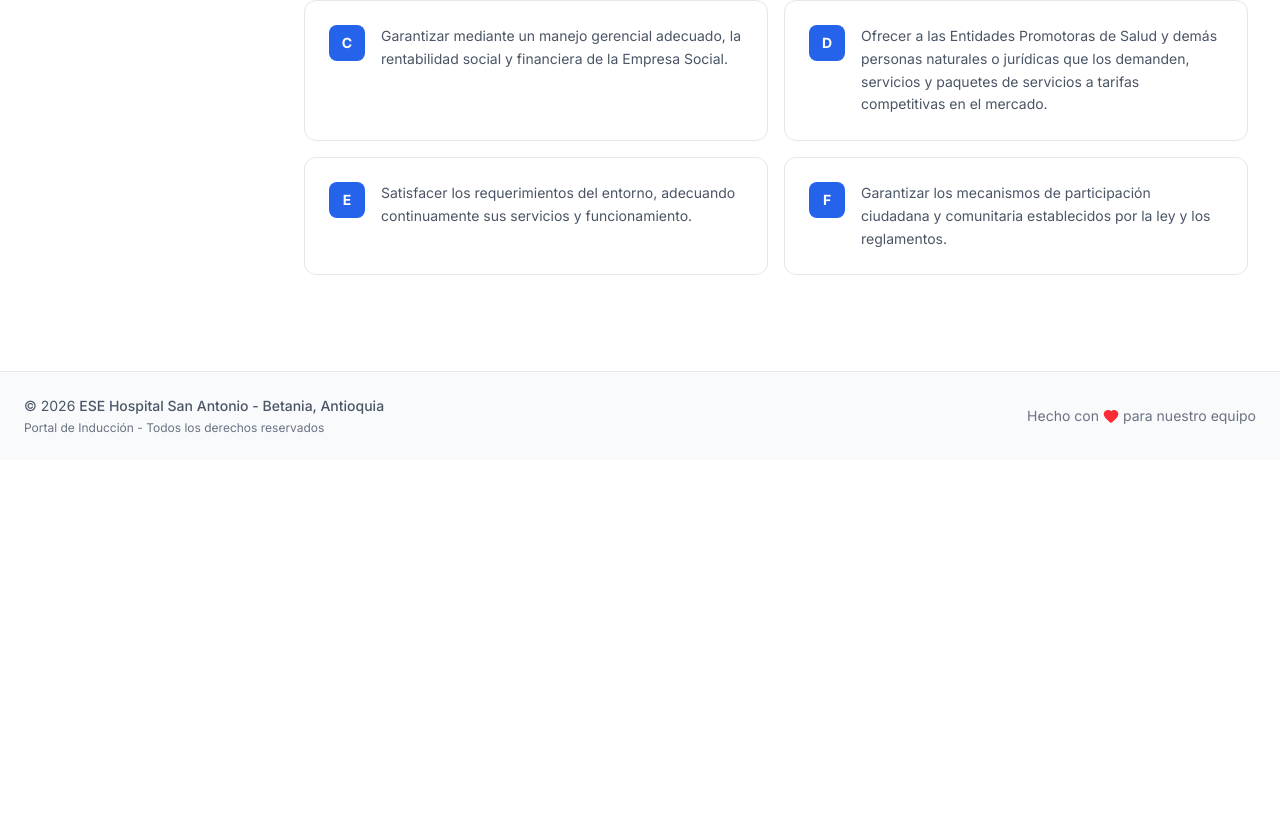
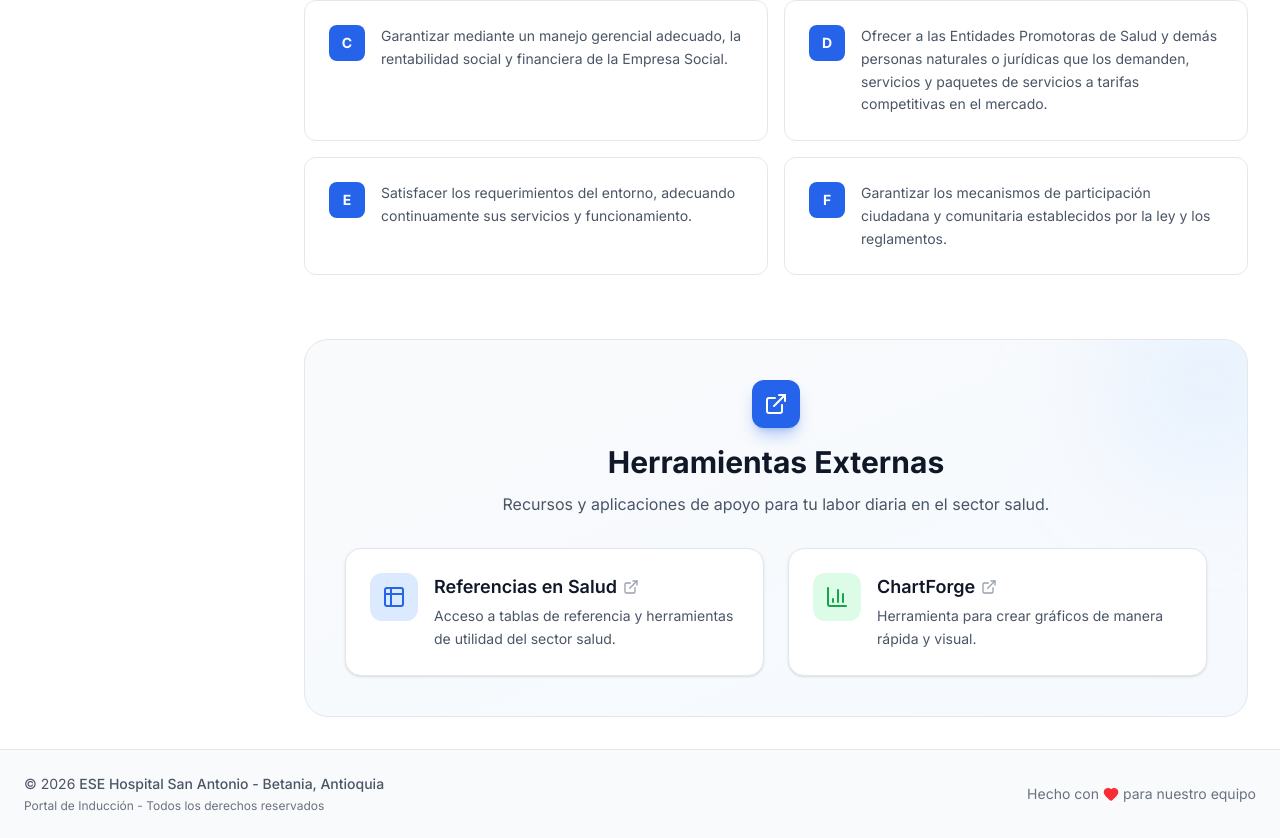
Before and after one commit to epjuan21/induccion-salud, a Next.js app in the folder induccion-salud/: page / in a window 1280 px wide. Shown: the part 2285-3123 px from the top of the page. Before the commit the page ends 2745 px from the top, so only its background shows below. Built offline with nearby package versions, Linux system fonts and the light colour scheme.

Commit message:
feat: add external tools section with resources and applications for health sector support

```diff
--- a/induccion-salud/src/app/page.tsx
+++ b/induccion-salud/src/app/page.tsx
@@ -11,6 +11,8 @@ import {
   ClipboardCheck,
   Sparkles,
   ExternalLink,
+  Table2,
+  BarChart3,
 } from 'lucide-react';
 import { Card } from '@/components/ui/Card';
 
@@ -72,6 +74,27 @@ const objetivos = [
   'Ofrecer a las Entidades Promotoras de Salud y demás personas naturales o jurídicas que los demanden, servicios y paquetes de servicios a tarifas competitivas en el mercado.',
   'Satisfacer los requerimientos del entorno, adecuando continuamente sus servicios y funcionamiento.',
   'Garantizar los mecanismos de participación ciudadana y comunitaria establecidos por la ley y los reglamentos.',
+];
+
+const herramientas = [
+  {
+    title: 'Referencias en Salud',
+    description:
+      'Acceso a tablas de referencia y herramientas de utilidad del sector salud.',
+    href: 'https://www.referencias.app/',
+    icon: Table2,
+    iconColor: 'text-primary-600 dark:text-primary-400',
+    iconBgColor: 'bg-primary-100 dark:bg-primary-900/30',
+  },
+  {
+    title: 'ChartForge',
+    description:
+      'Herramienta para crear gráficos de manera rápida y visual.',
+    href: 'https://chartforge-iota.vercel.app/',
+    icon: BarChart3,
+    iconColor: 'text-secondary-600 dark:text-secondary-400',
+    iconBgColor: 'bg-secondary-100 dark:bg-secondary-900/30',
+  },
 ];
 
 export default function HomePage() {
@@ -232,6 +255,55 @@ export default function HomePage() {
           ))}
         </div>
       </section>
+
+      {/* Herramientas Externas */}
+      <section className="relative overflow-hidden rounded-3xl border border-gray-200 bg-gradient-to-br from-gray-50 to-primary-50/60 p-8 dark:border-gray-800 dark:from-gray-900 dark:to-primary-950/30 sm:p-10">
+        <div className="pointer-events-none absolute -right-10 -top-10 h-40 w-40 rounded-full bg-primary-200/40 blur-3xl dark:bg-primary-800/20" />
+        <div className="relative">
+          <div className="mb-8 text-center">
+            <span className="mb-4 inline-flex h-12 w-12 items-center justify-center rounded-xl bg-primary-600 text-white shadow-lg shadow-primary-600/30">
+              <ExternalLink className="h-6 w-6" />
+            </span>
+            <h2 className="text-3xl font-bold text-gray-900 dark:text-white">
+              Herramientas Externas
+            </h2>
+            <p className="mx-auto mt-3 max-w-2xl text-gray-600 dark:text-gray-400">
+              Recursos y aplicaciones de apoyo para tu labor diaria en el sector
+              salud.
+            </p>
+          </div>
+
+          <div className="grid gap-6 sm:grid-cols-2">
+            {herramientas.map((herramienta) => {
+              const Icon = herramienta.icon;
+              return (
+                <a
+                  key={herramienta.href}
+                  href={herramienta.href}
+                  target="_blank"
+                  rel="noopener noreferrer"
+                  className="group flex items-start gap-4 rounded-2xl border border-gray-200 bg-white p-6 shadow-sm transition-all hover:-translate-y-1 hover:border-primary-300 hover:shadow-lg focus:outline-none focus-visible:ring-2 focus-visible:ring-primary-500 dark:border-gray-700 dark:bg-gray-800 dark:hover:border-primary-700"
+                >
+                  <span
+                    className={`inline-flex h-12 w-12 shrink-0 items-center justify-center rounded-xl ${herramienta.iconBgColor} ${herramienta.iconColor}`}
+                  >
+                    <Icon className="h-6 w-6" />
+                  </span>
+                  <div className="min-w-0">
+                    <h3 className="flex items-center gap-1.5 text-lg font-semibold text-gray-900 dark:text-white">
+                      {herramienta.title}
+                      <ExternalLink className="h-4 w-4 text-gray-400 transition-transform group-hover:translate-x-0.5 group-hover:-translate-y-0.5 group-hover:text-primary-600 dark:group-hover:text-primary-400" />
+                    </h3>
+                    <p className="mt-1 text-sm leading-relaxed text-gray-600 dark:text-gray-400">
+                      {herramienta.description}
+                    </p>
+                  </div>
+                </a>
+              );
+            })}
+          </div>
+        </div>
+      </section>
     </div>
   );
 }
```
